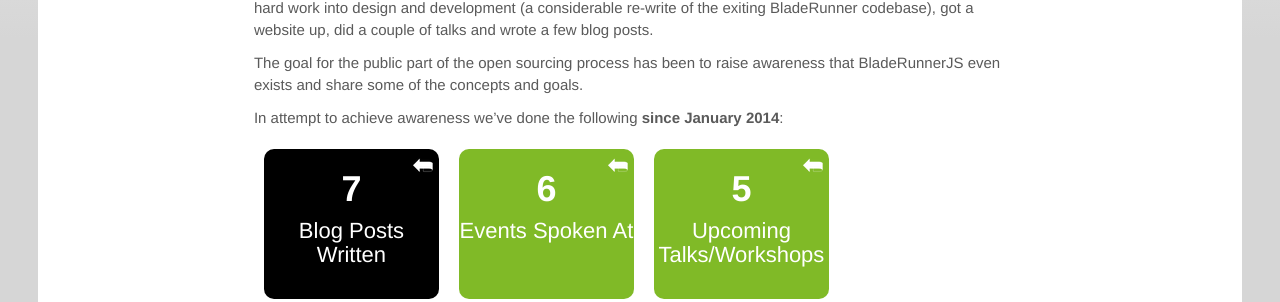
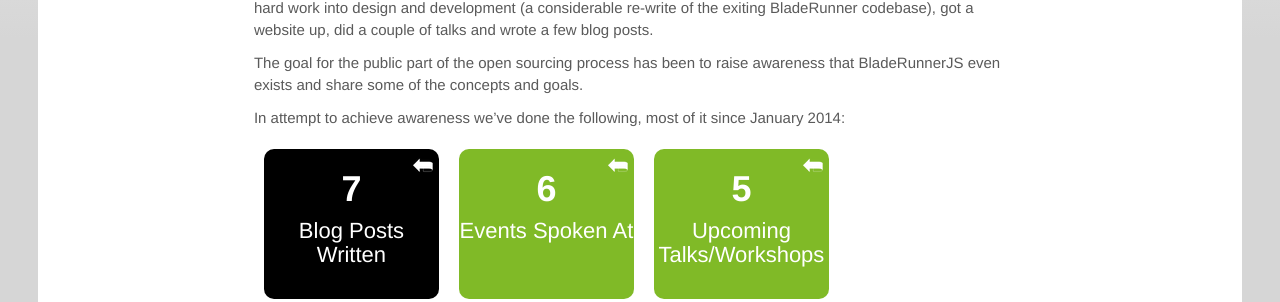
Before and after one commit to BladeRunnerJS/brjs-site, a Jekyll site: the page built from _posts/2014-04-07-open-sourcing-stats.md, in a window 1280 px wide and 900 px high, scrolled down 353 px. Shown: the part 151-453 px from the top of the window. Built offline with Jekyll 4.4.1, drawn with Linux system fonts in a browser that asks for light colours; nearby versions of some CDN libraries; Markdown is read by kramdown in place of the engine named in the settings; comment, search, counter and statistics services are not loaded.

Commit message:
text tweak

```diff
--- a/_posts/2014-04-07-open-sourcing-stats.md
+++ b/_posts/2014-04-07-open-sourcing-stats.md
@@ -23,7 +23,7 @@
 
 The goal for the public part of the open sourcing process has been to raise awareness that BladeRunnerJS even exists and share some of the concepts and goals.
 
-In attempt to achieve awareness we've done the following **since January 2014**:
+In attempt to achieve awareness we've done the following, most of it since January 2014:
 
 <div class="stats">
 
```
